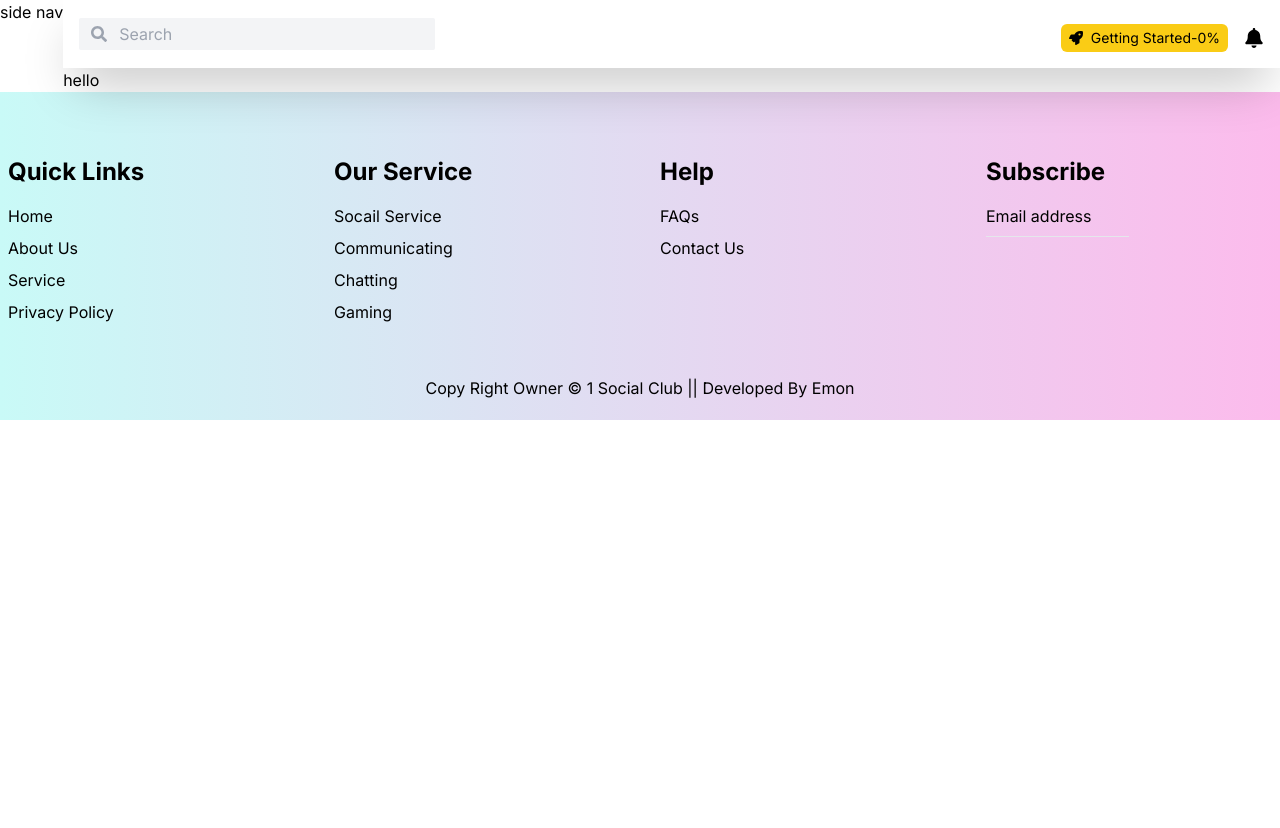
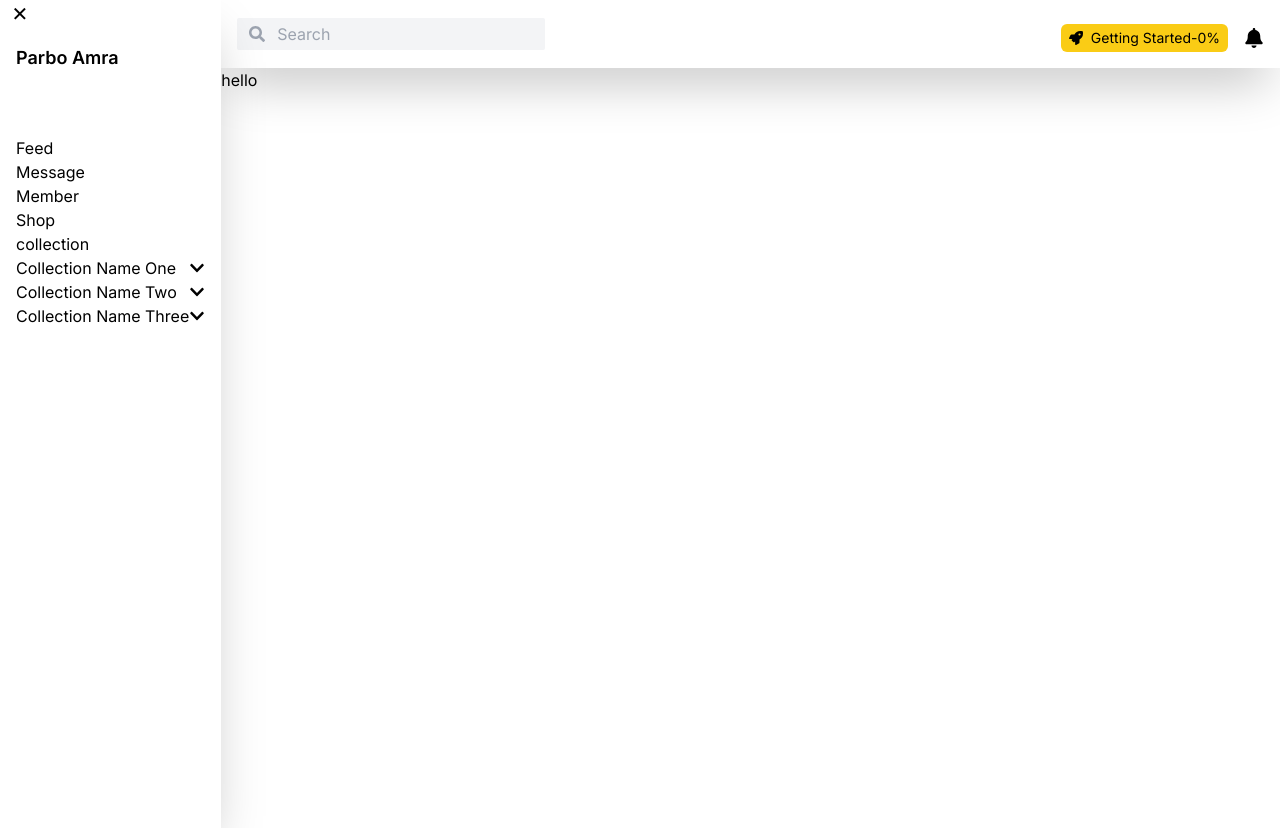
Before and after one commit to emon3455/job-task-social-media1, a Next.js app: page / in a window 1280 px wide. Before the commit the page ends 800 px from the top, so only its background shows below. Built offline with nearby package versions, Linux system fonts and the light colour scheme.

Commit message:
side nav setup done

```diff
--- a/src/app/layout.js
+++ b/src/app/layout.js
@@ -2,7 +2,6 @@ import Navbar from '@/components/Navbar'
 import './globals.css'
 import { Inter } from 'next/font/google'
 import SideNav from '@/components/SideNav'
-import Footer from '@/components/Footer'
 
 const inter = Inter({ subsets: ['latin'] })
 
@@ -28,8 +27,6 @@ export default function RootLayout({ children }) {
 
         </div>
 
-        <Footer/>
-
       </body>
     </html>
   )
--- a/src/components/Footer.jsx
+++ /dev/null
@@ -1,74 +0,0 @@
-
-
-const Footer = () => {
-    return (
-        <footer className="bg-gradient-to-l from-[#fcbbec] to-[#c9faf7]">
-
-
-            <div className="container mx-auto p-2">
-
-                <div className="">
-
-                    <div className="grid grid-cols-1 md:grid-cols-2 lg:grid-cols-4 my-10 gap-10">
-
-                        <div className="">
-                            <h2 className="text-2xl font-bold my-4">Quick Links</h2>
-                            <div className="space-y-2">
-                                <p className=" hover:-translate-y-1 transition-all duration-500 cursor-pointer">Home</p>
-                                <p className=" hover:-translate-y-1 transition-all duration-500 cursor-pointer">About Us</p>
-                                <p className=" hover:-translate-y-1 transition-all duration-500 cursor-pointer">Service</p>
-                                <p className=" hover:-translate-y-1 transition-all duration-500 cursor-pointer">Privacy Policy</p>
-                            </div>
-                        </div>
-
-                        <div className="">
-                            <h2 className="text-2xl font-bold my-4">Our Service</h2>
-                            <div className="space-y-2">
-                                <p className=" hover:-translate-y-1 transition-all duration-500 cursor-pointer">Socail Service</p>
-                                <p className=" hover:-translate-y-1 transition-all duration-500 cursor-pointer">Communicating</p>
-                                <p className=" hover:-translate-y-1 transition-all duration-500 cursor-pointer">Chatting</p>
-                                <p className=" hover:-translate-y-1 transition-all duration-500 cursor-pointer">Gaming</p>
-                            </div>
-                        </div>
-
-                        <div className="">
-                            <h2 className="text-2xl font-bold my-4">Help</h2>
-                            <div className="space-y-2">
-                                <p className=" hover:-translate-y-1 transition-all duration-500 cursor-pointer">FAQs</p>
-                                <p className=" hover:-translate-y-1 transition-all duration-500 cursor-pointer">Contact Us</p>
-                            </div>
-                        </div>
-
-                        <div className="space-y-2">
-                            <h2 className="text-2xl font-bold my-4">Subscribe</h2>
-                            <div className="">
-                                <span className="mr-8">Email address</span>
-
-                            </div>
-                            <hr className="w-1/2 text-cyan-50 p-2" />
-                            <div className="space-x-2">
-                                <i className="fa-brands fa-facebook fa-2x cursor-pointer"></i>
-                                <i className="fa-brands fa-twitter fa-2x cursor-pointer"></i>
-                                <i className="fa-brands fa-instagram fa-2x cursor-pointer"></i>
-                            </div>
-                        </div>
-
-                    </div>
-
-
-                    <div className="p-3 text-center">
-
-                        Copy Right Owner &copy; 1 Social Club || Developed By Emon
-
-                    </div>
-
-
-                </div>
-
-            </div>
-
-        </footer>
-    );
-};
-
-export default Footer;
--- a/src/components/SideNav.jsx
+++ b/src/components/SideNav.jsx
@@ -1,10 +1,50 @@
-import React from 'react';
+"use client"
+import React, { useState } from 'react';
+import Link from 'next/link';
+import sideNavLink from '@/content/sidenav/SidenavLinks';
+import { FaChevronDown } from 'react-icons/fa';
 
 const SideNav = () => {
+
+    const [isNavOpen, setIsNavOpen] = useState(true);
+
     return (
-        <aside>
-            side nav
-        </aside>
+        <div className='bg-white shadow-2xl z-40'>
+            <button
+                onClick={() => setIsNavOpen(!isNavOpen)}
+                className="text-xl focus:outline-none inline w-10"
+            >
+                {isNavOpen ? '✕' : '☰'}
+            </button>
+
+            <div className={`${isNavOpen ? 'block' : 'hidden'}  min-h-screen p-4 space-y-10 lg:space-y-16`}>
+                <h2 className="text-lg font-semibold mb-4">Parbo Amra</h2>
+
+                <ul>
+                    {sideNavLink.map((obj, indx) => (
+                        <li key={indx}>
+                            {obj.nestedRoutes ? (
+                                <details>
+                                    <summary className="flex items-center justify-between cursor-pointer">
+                                        {obj.title}
+                                        <FaChevronDown />
+                                    </summary>
+                                    <ul>
+                                        {obj.nestedRoutes.map((nestedObj, nestedIndex) => (
+                                            <li key={nestedIndex}>
+                                                <Link href={nestedObj.path}>{nestedObj.title}</Link>
+                                            </li>
+                                        ))}
+                                    </ul>
+                                </details>
+                            ) : (
+                                <Link href={obj.path}>{obj.title}</Link>
+                            )}
+                        </li>
+                    ))}
+                </ul>
+            </div>
+        </div>
     );
 };
 
--- /dev/null
+++ b/src/content/sidenav/SidenavLinks.jsx
@@ -0,0 +1,76 @@
+
+const sideNavLink = [
+  {
+    path: "/feed",
+    title: "Feed",
+  },
+  {
+    path: "/message",
+    title: "Message",
+  },
+  {
+    path: "/member",
+    title: "Member",
+  },
+  {
+    path: "/shop",
+    title: "Shop",
+  },
+  {
+    path: "/collection",
+    title: "collection",
+  },
+  {
+    title: "Collection Name One",
+    nestedRoutes: [
+      {
+        path: "/coollectionOne/room1",
+        title: "Room Name One",
+      },
+      {
+        path: "/coollectionOne/room2",
+        title: "Room Name Two",
+      },
+      {
+        path: "/coollectionOne/room3",
+        title: "Room Name Three",
+      },
+    ],
+  },
+  {
+    title: "Collection Name Two",
+    nestedRoutes: [
+      {
+        path: "/coollectionTwo/room1",
+        title: "Room Name One",
+      },
+      {
+        path: "/coollectionTwo/room2",
+        title: "Room Name Two",
+      },
+      {
+        path: "/coollectionTwo/room3",
+        title: "Room Name Three",
+      },
+    ],
+  },
+  {
+    title: "Collection Name Three",
+    nestedRoutes: [
+      {
+        path: "/coollectionThree/room1",
+        title: "Room Name One",
+      },
+      {
+        path: "/coollectionThree/room2",
+        title: "Room Name Two",
+      },
+      {
+        path: "/coollectionThree/room3",
+        title: "Room Name Three",
+      },
+    ],
+  },
+];
+
+export default sideNavLink;
```
